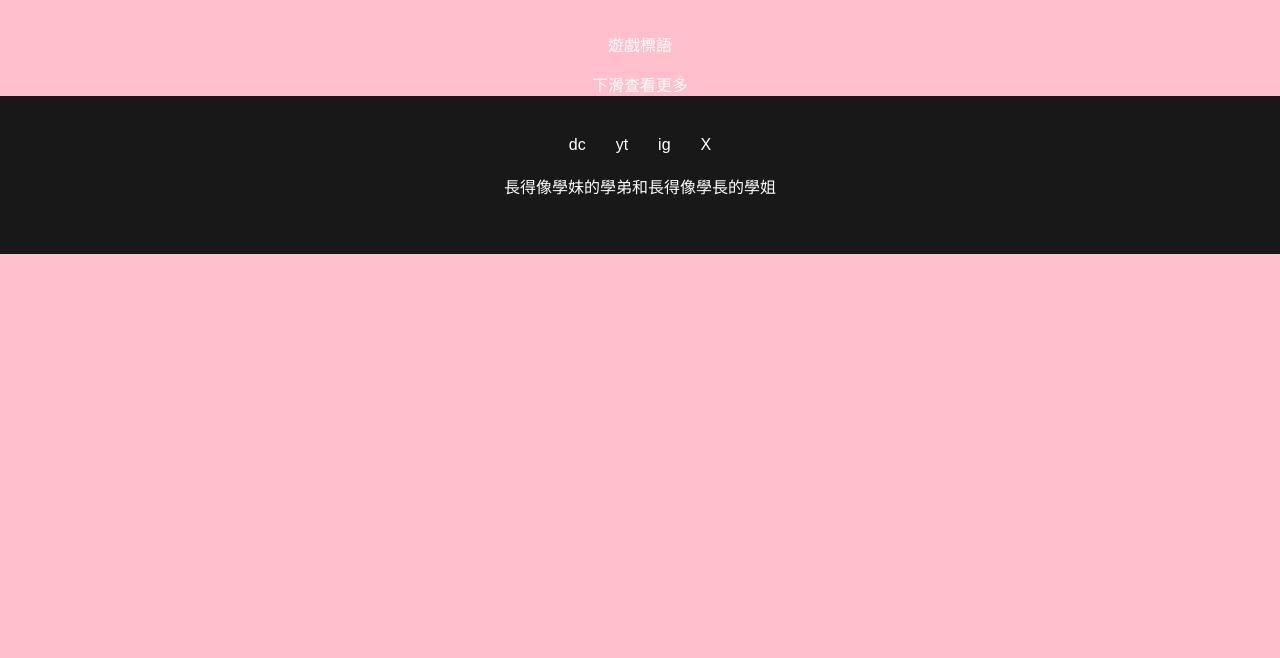
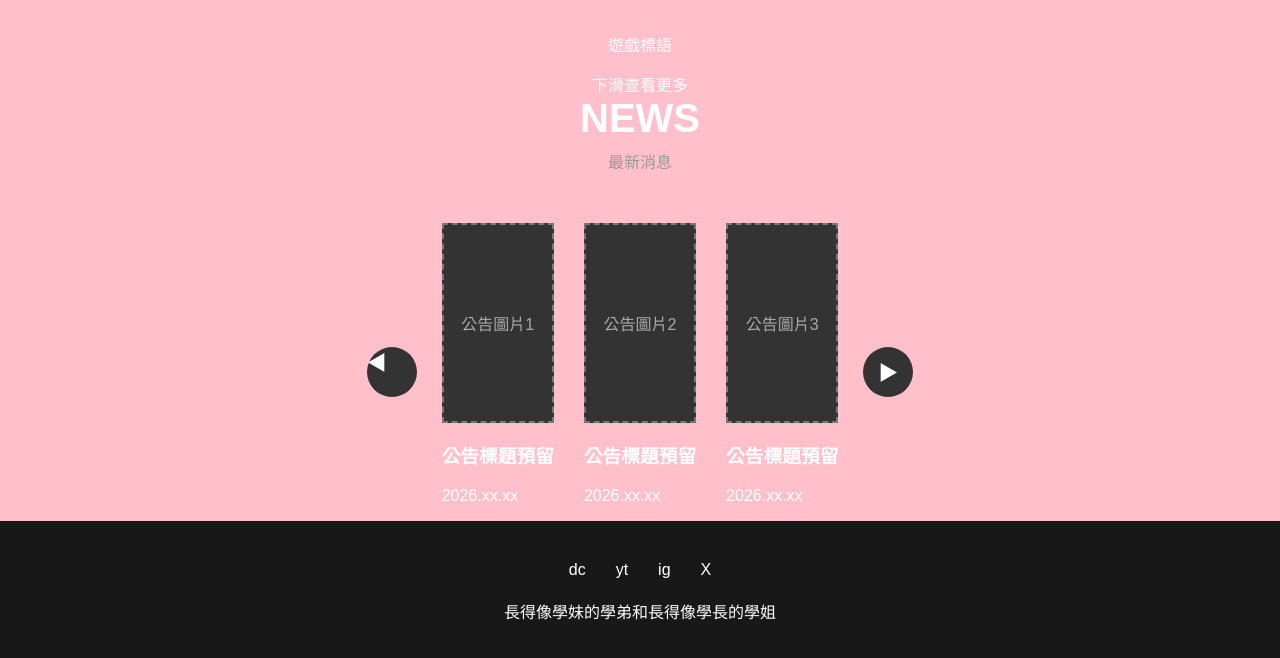
Before and after one commit to scott961211/game-website, a plain HTML site: page index.html in a window 1280 px wide. Shown: the part 760-1418 px from the top of the page. Before the commit the page ends 1014 px from the top, so only its background shows below. Drawn offline with Linux system fonts and the light colour scheme.

Commit message:
公告基礎切換功能完成

```diff
--- a/css/style.css
+++ b/css/style.css
@@ -103,6 +103,108 @@ nav a.active{
     font-size: 42px;
 }
 
+.new {
+    padding: 100px 50px;
+
+    background-color: #151515;
+}
+
+.section-title{
+    text-align: center;
+
+    margin-bottom: 50px;
+}
+
+.section-title h2{
+    margin: 0;
+
+    font-size: 40px;
+}
+
+.section-title p{
+    margin-top: 8px;
+
+    color: #999;
+}
+
+.news-carousel{
+    display: flex;
+    justify-content: center;
+    align-items: center;
+
+    gap: 25px;
+
+    max-width: 1300px;
+    margin: 0 auto;
+}
+
+.news-list{
+    display:  flex;
+    justify-content: center;
+
+    gap: 30px;
+}
+
+.new-card{
+    width: 300px;
+}
+
+.news-button{
+    width: 50px;
+    height: 50px;
+
+    border: none;
+    border-radius: 50%;
+
+    background-color: #333;
+    color: white;
+
+    font-size: 20px;
+
+    cursor: pointer;
+
+    transition: 0.2s;
+}
+
+.news-button:hover{
+    background-color:   #555;
+
+    transform: scale(1.1);
+}
+
+.image-placeholder{
+    width: 100%;
+    height: 200px;
+
+    display: flex;
+
+    justify-content: center;
+    align-items: center;
+
+    background-color: #333;
+
+    border: 2px dashed #777;
+
+    box-sizing: border-box;
+
+    color: #aaa;
+}
+
+.new-card h3{
+    margin-top: 15px;
+    margin-bottom: 5px;
+
+    font-size: 20px;
+}
+
+.new-date{
+    margin: 0;
+
+    color: #777;
+
+    font-size: 14px;
+}
+
 footer{
     padding: 40px;
 
--- a/index.html
+++ b/index.html
@@ -49,6 +49,108 @@
 
             </section>
 
+            <section class="news">
+
+                <div class="section-title">
+                    <h2>NEWS</h2>
+                    <p>最新消息</p>
+                </div>
+
+                <div class="news-carousel">
+
+                    <!--左按鈕-->
+                    <botton class="news-button" id="news-prev">◀</botton>
+
+                    <div class="news-list">
+
+                        <!--公告1-->
+                        <article class="news-card">
+
+                            <div class="image-placeholder">
+                                公告圖片1
+                            </div>
+
+                            <h3>公告標題預留</h3>
+
+                            <p class="news-date">2026.xx.xx</p>
+
+                        </article>
+
+                        <!--公告2-->
+                        <article class="news-card">
+
+                            <div class="image-placeholder">
+                                公告圖片2
+                            </div>
+
+                            <h3>公告標題預留</h3>
+
+                            <p class="news-date">2026.xx.xx</p>
+
+                        </article>
+
+                        <!--公告3-->
+                        <article class="news-card">
+
+                            <div class="image-placeholder">
+                                公告圖片3
+                            </div>
+
+                            <h3>公告標題預留</h3>
+
+                            <p class="news-date">2026.xx.xx</p>
+
+                        </article>
+
+                        <!--公告4-->
+                        <article class="news-card">
+
+                            <div class="image-placeholder">
+                                公告圖片4
+                            </div>
+
+                            <h3>公告標題預留</h3>
+
+                            <p class="news-date">2026.xx.xx</p>
+
+                        </article>
+
+                        <!--公告5-->
+                        <article class="news-card">
+
+                            <div class="image-placeholder">
+                                公告圖片5
+                            </div>
+
+                            <h3>公告標題預留</h3>
+
+                            <p class="news-date">2026.xx.xx</p>
+
+                        </article>
+
+                        <!--公告6-->
+                        <article class="news-card">
+
+                            <div class="image-placeholder">
+                                公告圖片6
+                            </div>
+
+                            <h3>公告標題預留</h3>
+
+                            <p class="news-date">2026.xx.xx</p>
+
+                        </article>
+
+                    </div>
+
+                    <button class="news-button" id="news-next">
+                        ▶
+                    </button>
+
+                </div>
+
+            </section>
+
         </main>
 
         <!--頁底-->
--- a/js/main.js
+++ b/js/main.js
@@ -1,3 +1,7 @@
+//=======================================
+//業首顯示當前位置
+//=======================================
+
 let currentPage = window.location.pathname.split("/").pop();
 
 if(currentPage === ""){
@@ -16,3 +20,63 @@ navLink.forEach(function(link){
 
     }
 });
+
+//========================================
+//公告輪轉
+//========================================
+
+const newsCards = document.querySelectorAll(".news-card");
+
+const prevButton = document.getElementById("news-prev");
+const nextButton = document.getElementById("news-next");
+
+let newsIndex = 0;
+
+const newsPerPage = 3;
+
+function showNews(){
+
+    newsCards.forEach(function(card,index){
+
+        card.style.display = "none";
+
+        if(
+            index >= newsIndex &&
+            index < newsIndex + newsPerPage
+        ){
+            card.style.display = "block";
+        }
+
+    });
+
+}
+
+if(prevButton && nextButton){
+
+    nextButton.addEventListener("click",function(){
+
+        newsIndex += newsPerPage;
+
+        if(newsIndex >= newsCards.length){
+            newsIndex = 0;
+        }
+
+        showNews();
+
+    });
+
+    prevButton.addEventListener("click",function(){
+
+        newsIndex -= newsPerPage;
+
+        if(newsIndex < 0){
+            newsIndex = Math.floor((newsCards.length-1) / newsPerPage) * newsPerPage;
+        }
+
+        showNews();
+
+    });
+
+    showNews();
+
+}
```
Also changed, not shown: images/1776864113283.jpg (added).
